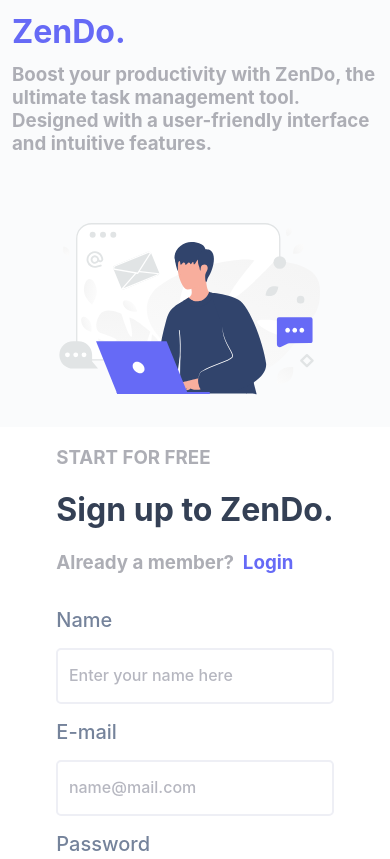
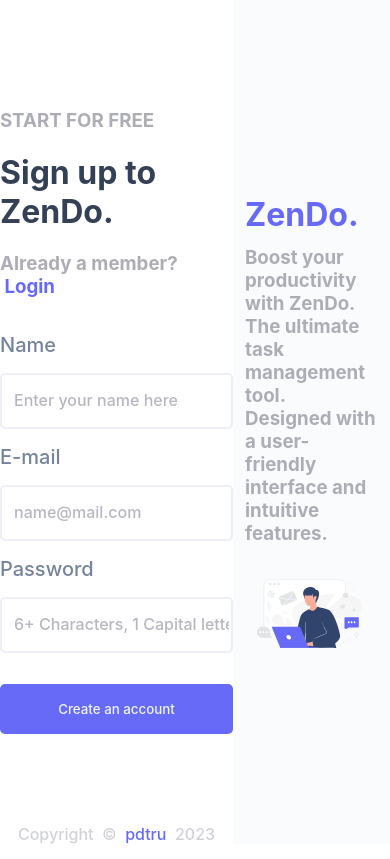
Before and after one commit to pdtru/sign-up-form, a plain HTML site: page index.html in a window 390 px wide. Shown: the top 859 px of the page. Drawn offline with Linux system fonts and the light colour scheme.

Commit message:
Improve mobile functionality
- Add left padding to input text

```diff
--- a/app.js
+++ b/app.js
@@ -1,9 +1,12 @@
-(function () {
-    const mainContainer = document.getElementsByClassName("main-container");
-    console.log(mainContainer)
+const mainContainer = document.getElementsByClassName("main-container");
+const onResize = (event) => {
     if (mainContainer.length == 1 && window.innerWidth < window.innerHeight) {
         mainContainer[0].style.flexDirection = 'column-reverse';
     } else {
-        document.body.style.height = '100vh';
+        mainContainer[0].style.flexDirection = 'row';
     }
+}
+
+(function () {
+    addEventListener("resize", onResize);
 })();
--- a/index.html
+++ b/index.html
@@ -21,14 +21,14 @@
                     <h3 class="form-subtext">Already a member? &nbsp;<a>Login</a></h3>
                 </div>
                 <label for="name">Name</label>
-                <input type="text" id="name" name="name" placeholder="&nbsp;&nbsp;Enter your name here" required>
+                <input type="text" id="name" name="name" placeholder="Enter your name here" required>
 
                 <label for="email">E-mail</label>
-                <input type="email" id="email" name="email" placeholder="&nbsp;&nbsp;name@mail.com" required>
+                <input type="email" id="email" name="email" placeholder="name@mail.com" required>
 
                 <label for="password">Password</label>
-                <input type="password" id="password" name="password"
-                    placeholder="&nbsp;&nbsp;6+ Characters, 1 Capital letter" required>
+                <input type="password" id="password" name="password" placeholder="6+ Characters, 1 Capital letter"
+                    required>
                 <button type="submit">Create an account</button>
             </form>
             <footer class="footer">Copyright&nbsp &copy &nbsp<a
@@ -38,7 +38,7 @@
         <div class="right-container">
             <div>
                 <h1 class="right-header">ZenDo.</h1>
-                <h3 class="right-subtext">Boost your productivity with ZenDo, the ultimate task management tool.<br>
+                <h3 class="right-subtext">Boost your productivity with ZenDo. The ultimate task management tool.<br>
                     Designed with a user-friendly interface and intuitive features.</h3>
             </div>
             <img src="images/illustration.svg">
--- a/styles.css
+++ b/styles.css
@@ -6,6 +6,8 @@ html,
 body {
     display: flex;
     width: 100vw;
+    height: auto;
+    min-height: 100vh;
     margin: 0;
     padding: 0;
 }
@@ -42,12 +44,12 @@ body {
 
 label {
     font-size: 20px;
-
     font-weight: 500;
     color: #75839b;
 }
 
 input {
+    padding-left: 12px;
     height: 50px;
     border-style: solid;
     border-radius: 5px;
```
